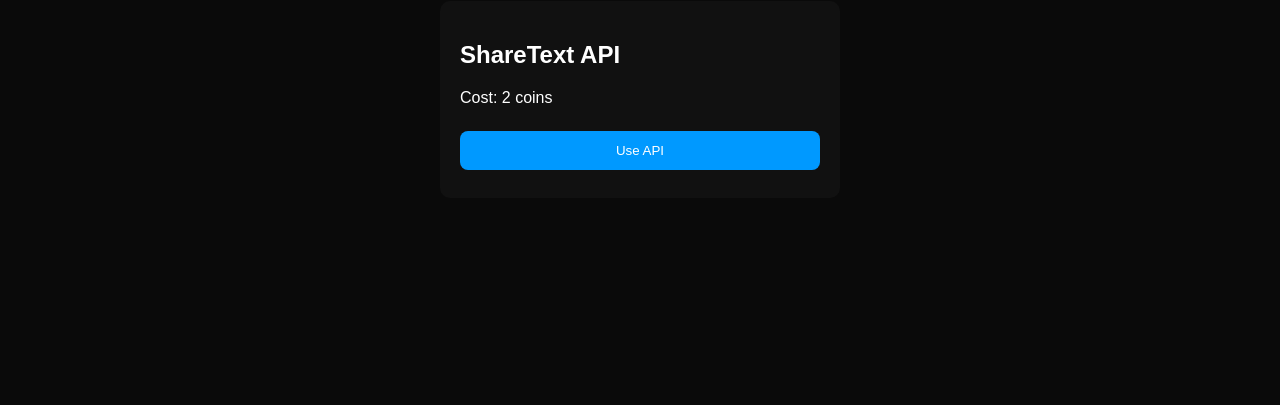
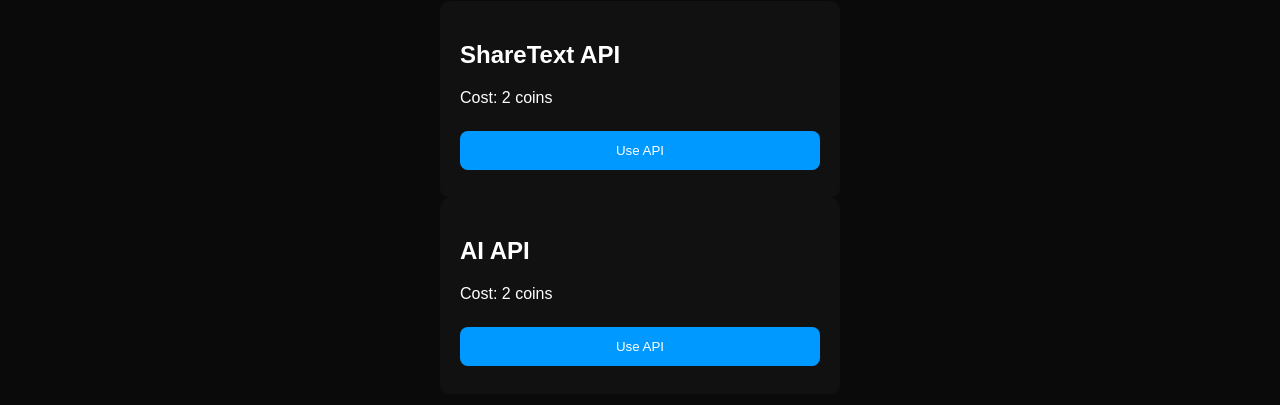
Before and after one commit to cyberxdevsofficial/aipsj, a plain HTML site: page api.html in a window 1280 px wide. Shown: the part 239-644 px from the top of the page. Drawn offline with Linux system fonts and the light colour scheme; no server answers.

Commit message:
Update api.html

```diff
--- a/api.html
+++ b/api.html
@@ -24,6 +24,14 @@
         </button>
     </div>
 
+    <div class="api-box">
+        <h2>AI API</h2>
+        <p>Cost: 2 coins</p>
+        <button onclick="useApi('https://kyrexi-api.udmodz.workers.dev/prompt=Hi')">
+            Use API
+        </button>
+    </div>
+
 </div>
 
 <script src="https://www.gstatic.com/firebasejs/11.0.0/firebase-app-compat.js"></script>
```
